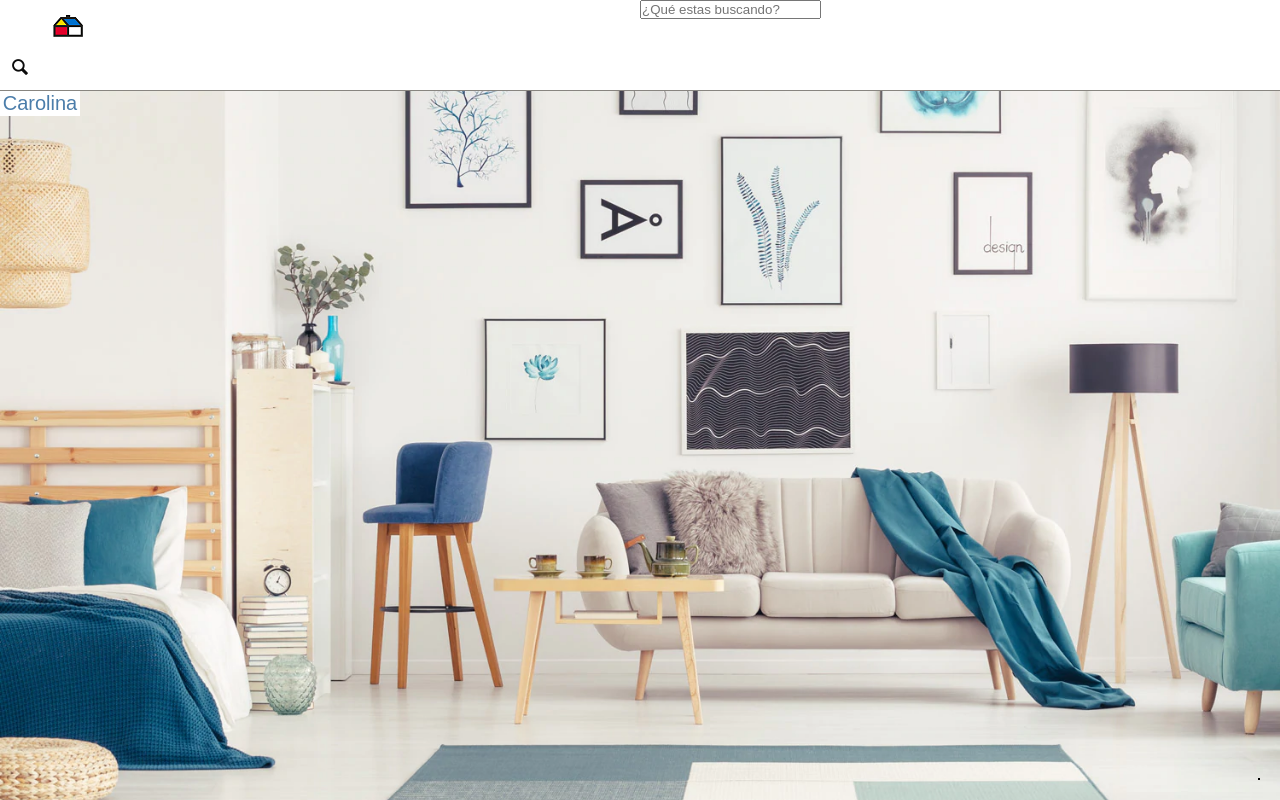
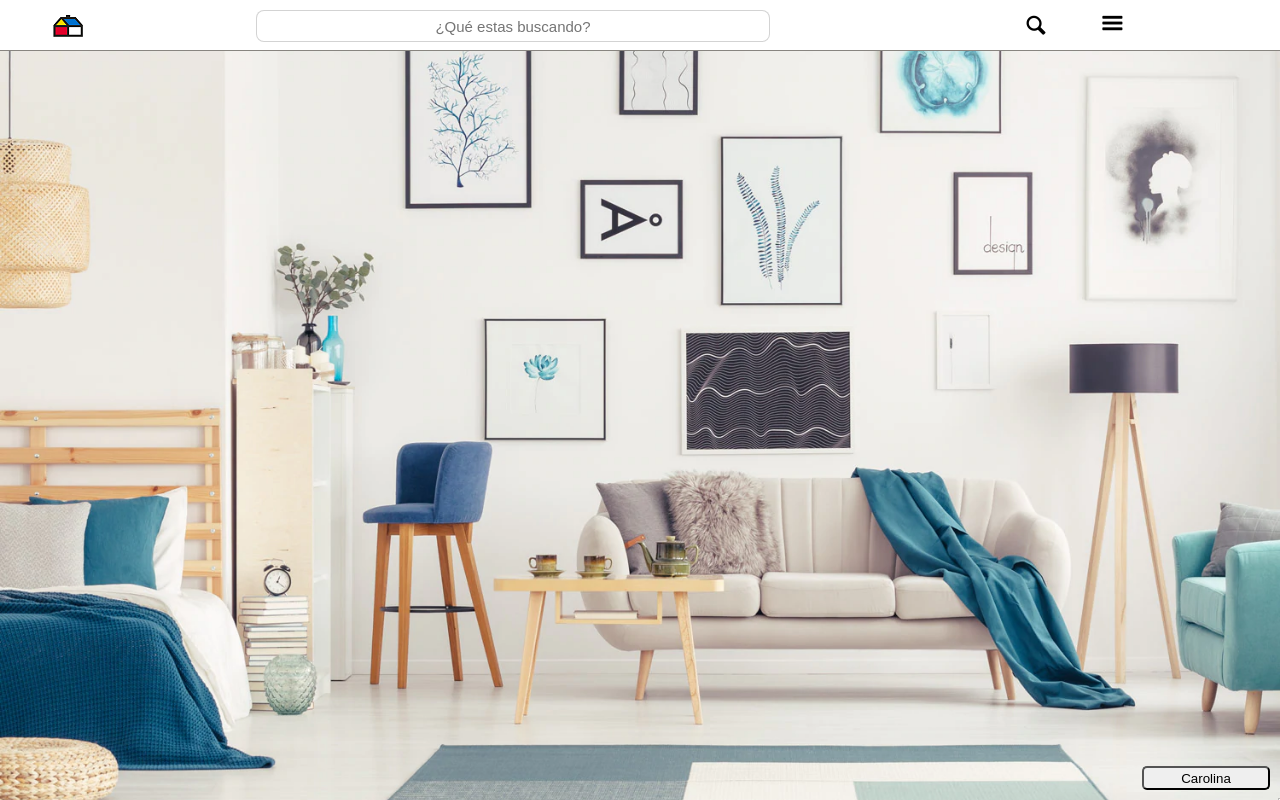
Before and after one commit to Carolinam13/MiSitioWeb, a plain HTML site: page homecenter.html in a window 1280 px wide. Drawn offline with Linux system fonts and the light colour scheme; files whose address does not match are found by name.

Commit message:
add homecenter

```diff
--- a/css/homecenter.css
+++ b/css/homecenter.css
@@ -1,50 +1,62 @@
 *{
     padding: 0;
     margin: 0;
+}
+body {
+    background-image: url("../img/homecenter1.webp");
+    background-repeat: no-repeat;
+    background-size: cover;
+    margin: 0;
+    padding: 0;
+    height: 100vh;
 }
 .encabezado {
     display: grid;
     background-color: white;
     border-bottom: 1px solid rgb(136, 133, 128);
-    height: 90px;
-    grid-template:  "logo    lupa"/
-                     1fr     1fr  ;
-
+    height: 50px;
+    grid-template:  "logo  buscador  empty   iconos"/
+                     1fr   2fr       1fr     1fr;
 }
 .logo{
     grid-area: logo;
     margin-left: 50px;
     margin-top: 10px;
+    margin-right: 10px;
 }
 .magnifying-glass {
     grid-area: lupa;
     margin-left: 100px;
     margin-top: 10px;
 }
-
-.fas{
-    color: rgb(12, 12, 12);
-    padding: 10px;
-    width: 20px;
-    height: 20px;
-    font-size: 20px;
-    text-decoration: none;
+.iconos{
+    grid-area: iconos;
+    margin-top: 10px;
+    font-size: 1.5em;
+}
+.icon-menu {
+    margin-top: 25px;
+    padding: 50px;
+    font-size: 1.2em;
+}
+.buscador {
+    grid-area: buscador;
+    margin-top: 10px;
+}
+.buscar {
+    width: 100%;
+    height: 30px;
+    border-radius: 8px;
+    border: 1px solid rgba(128, 128, 128, 0.346);
     text-align: center;
-    font-family: Verdana, Geneva, Tahoma, sans-serif;
-}
-body {
-    background-image: url("../img/homecenter1.webp");
-    background-repeat: no-repeat;
-    background-size: cover;
-    width: 100%;
-    height: auto;
+    font-size: 15px;
+    outline: none;
 }
 .transform1 {
-    border: 1px solid black;
-
+    border: 1px solid rgba(128, 128, 128, 0.467);
     position: fixed;
-    bottom: 20px;
-    right: 20px;
+    bottom: 0px;
+    right: 0px;
     width: 0px;
     height: 0px;
     transition: transform 20ms, width 600ms, height 600ms;
@@ -56,16 +68,10 @@ body {
     right: 10px;
     width: 50px;
     height: 50px;
-    border: 1px solid black;
-
+    border: 1px solid rgba(128, 128, 128, 0.467);
     transition: width  700ms,  height  700ms;
     width: 300px;
     height: 400px;
-}
-
-.botonCerrar {
-    display: none;
-    grid-area: boton;
 }
 
 .botonCerrarVisible {
@@ -78,32 +84,16 @@ body {
     padding: 5px;
 }
 
-.botonForm{
-    position: absolute;
-    bottom: 10px;
-    right: 10px;
-    border-radius: 15px;
+.botonCerrar {
+    display: none;
+    grid-area: boton;
 }
-.caro{
-   border: 1px solid white;
-   background-color: none;
 
-
-   font-size: 20px;
-   width: 80px;
-   background-color: white;
-   color: rgb(75, 125, 170);
-   cursor: pointer;
-}
 .div2{
-    border: 1px solid rgb(215, 215, 215);
+    border: 1px solid transparent;
     margin: auto 5px;
 }
-.styleDescrip{
-    text-align: justify;
-    padding: auto;
-    display: 1px;
- }
+
 .contenx{
     background-color: rgb(42, 228, 228);
 
@@ -114,3 +104,12 @@ body {
     width: 100%;
 
 }
+
+.botonForm{
+   position: fixed;
+   bottom: 10px;
+   right: 10px;
+   border-radius: 5px;
+   width: 10%;
+   height: 24px;
+}
--- a/homecenter.html
+++ b/homecenter.html
@@ -4,31 +4,31 @@
     <meta charset="UTF-8">
     <meta http-equiv="X-UA-Compatible" content="IE=edge">
     <meta name="viewport" content="width=device-width, initial-scale=1.0">
+    <title>Homecenter</title>
     <link rel="stylesheet" href="css/homecenter.css">
     <link rel="stylesheet" href="icons/all.css">
     <link rel="stylesheet" href="fonts/style.css">
-    <title>Homecenter</title>
+
 </head>
 <body>
+
     <div class="encabezado" >
-
-    <img  class="logo" src="img/logohomecenter1.png" alt="">
-
+    <img  class="logo" src="img/logohomecenter1.png" alt="img">
     <div class="buscador"><input class="buscar" type="text" placeholder="¿Qué estas buscando?"></div>
-    <a class="fas icon-magnifying-glass" href=""></a>
-
-
+    <div class="iconos"><i class="icon-magnifying-glass"></i><i class="icon-menu"></i></div>
     </div>
 
     <div id="div1" class="transform1">
 
     <div class="contenx">
+        <i class="fas fa bars"></i>
+        <img class="opera" src="img/operador1.png" alt="">
        <label class="botonCerrar" id="botonCerrar">X <br>Cerrar</label>
     </div>
         <div id="div2"></div>
     </div>
 
-    <input class="caro" type="button" id="botonForm" value="Carolina">
+    <input  type="button" id="botonForm" value="Carolina" class="botonForm">
 
     <script src="js/homecenter.js"></script>
 </body>
--- a/js/homecenter.js
+++ b/js/homecenter.js
@@ -20,7 +20,7 @@ function mostrarForm() {
     contenedor.setAttribute("class", "div2");
     let desc = document.createElement("label");
     div2.appendChild(desc);
-    let text = document.createTextNode("Hola, soy Carolina, tu asistente virtual.");
+    let text = document.createTextNode();
     desc.appendChild(text);
     desc.setAttribute("class", "styleDescrip");
 }
```
Also changed, not shown: css/cotizacionvuelos.css (+10 -14 lines), img/operador.png (added), img/operador1.png (added).
